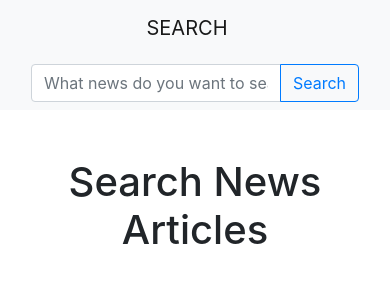
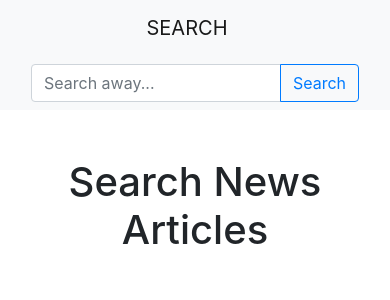
Before and after one commit to SurajVujjini/NewsSearch, a Flask app: page / in a window 390 px wide. Shown: the top 300 px of the page. Run offline with Flask 2, Linux system fonts and the light colour scheme; some libraries are stand-ins or nearby versions.

Commit message:
mobile....

```diff
--- a/Templates/base.html
+++ b/Templates/base.html
@@ -16,7 +16,7 @@
       <a class="navbar-brand text-center d-block mb-3" href="/">SEARCH</a>
       <form action="/search" method="POST">
         <div class="input-group">
-          <input type="text" name="query" class="form-control" placeholder="What news do you want to search for?" required>
+          <input type="text" name="query" class="form-control" placeholder="Search away..." required>
           <div class="input-group-append">
             <button class="btn btn-outline-primary" type="submit">Search</button>
           </div>
--- a/Templates/results.html
+++ b/Templates/results.html
@@ -111,7 +111,7 @@
     </style>
 
     <div class="search-results">
-        <h1 class="text-center mb-5 fw-bold">Results for "{{ query }}"</h1>
+        <h3 class="text-center mb-4 fw-bold">Results for "{{ query }}"</h3>
 
         {% if articles %}
             <div class="list-group">
```
